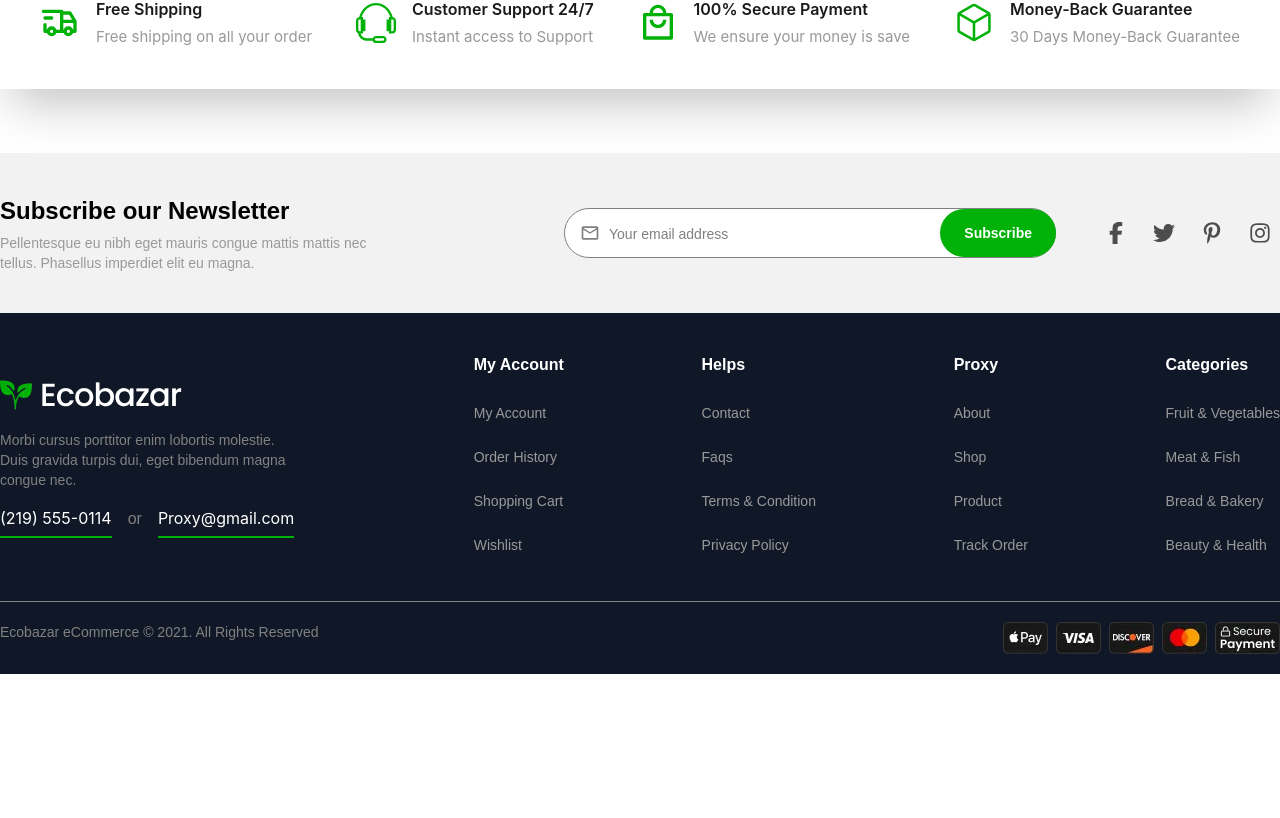
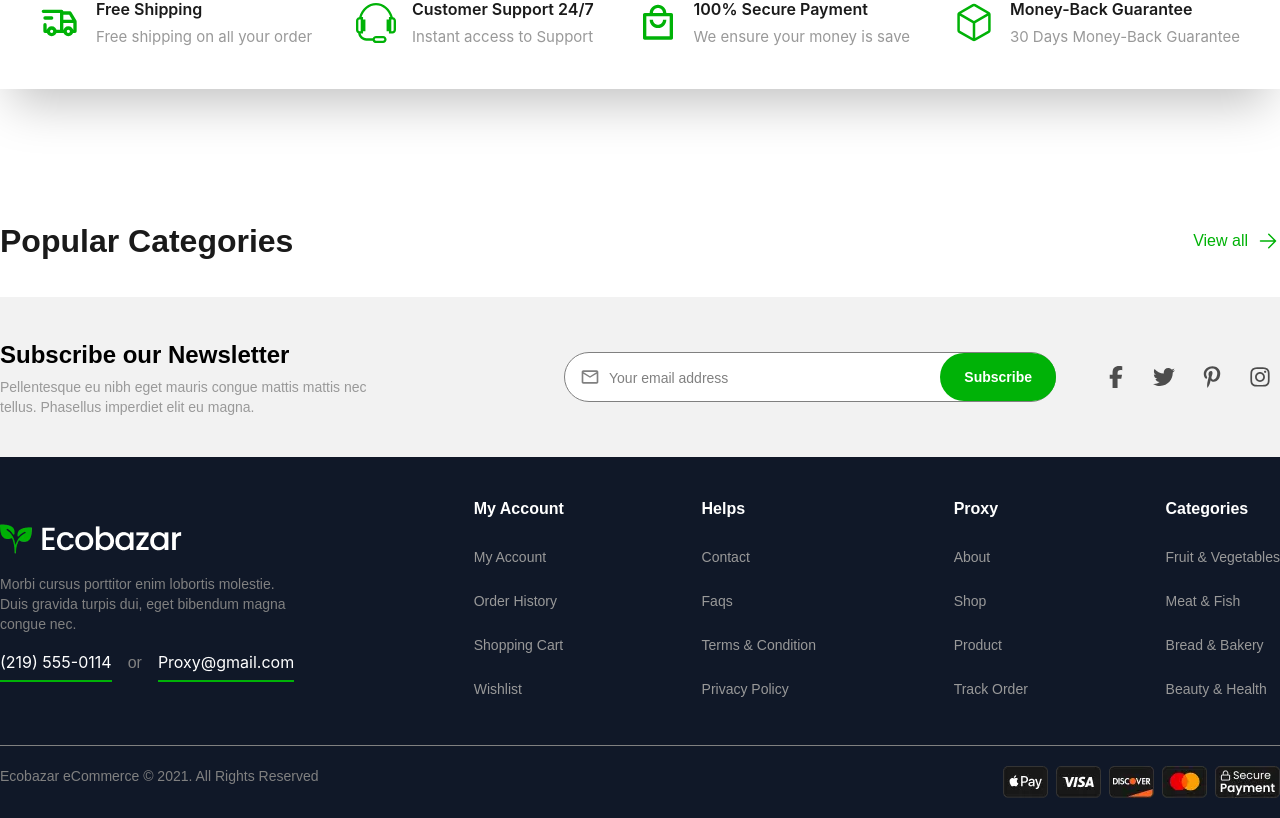
Before and after one commit to sagorcraft/Ecobazar, a React (Vite) app: page / in a window 1280 px wide. Shown: the part 944-1762 px from the top of the page. Before the commit the page ends 1618 px from the top, so only its background shows below. Built offline with nearby package versions, Linux system fonts and the light colour scheme.

Commit message:
product title add

```diff
--- /dev/null
+++ b/src/components/ProductShowcase.jsx
@@ -0,0 +1,20 @@
+import React from 'react'
+import Container from './layouts/Container'
+import { HiArrowSmallRight } from "react-icons/hi2";
+import { Link } from 'react-router';
+
+
+const Productshowcase = () => {
+  return (
+    <div>
+      <Container>
+        <div className='flex items-center justify-between pt-16'>
+          <h2 className='font-pop font-semibold text-[32px] text-[#1A1A1A] pb-8'>Popular Categories</h2>
+          <Link to='/cat' className='flex items-center gap-2 font-pop font-medium text-[16px] text-[#00B207] pb-8'>View all <HiArrowSmallRight className='text-[24px]' /></Link>
+        </div>
+      </Container>
+    </div>
+  )
+}
+
+export default Productshowcase
--- a/src/pages/Home.jsx
+++ b/src/pages/Home.jsx
@@ -2,12 +2,14 @@ import React from 'react'
 import Container from '../components/layouts/Container'
 import Banner from '../components/Banner/Banner'
 import Featured from '../components/Featured'
+import Productshowcase from '../components/Productshowcase'
 
 const Home = () => {
   return (
     <>
       <Banner />
       <Featured />
+      <Productshowcase />
     </>
   )
 }
```
